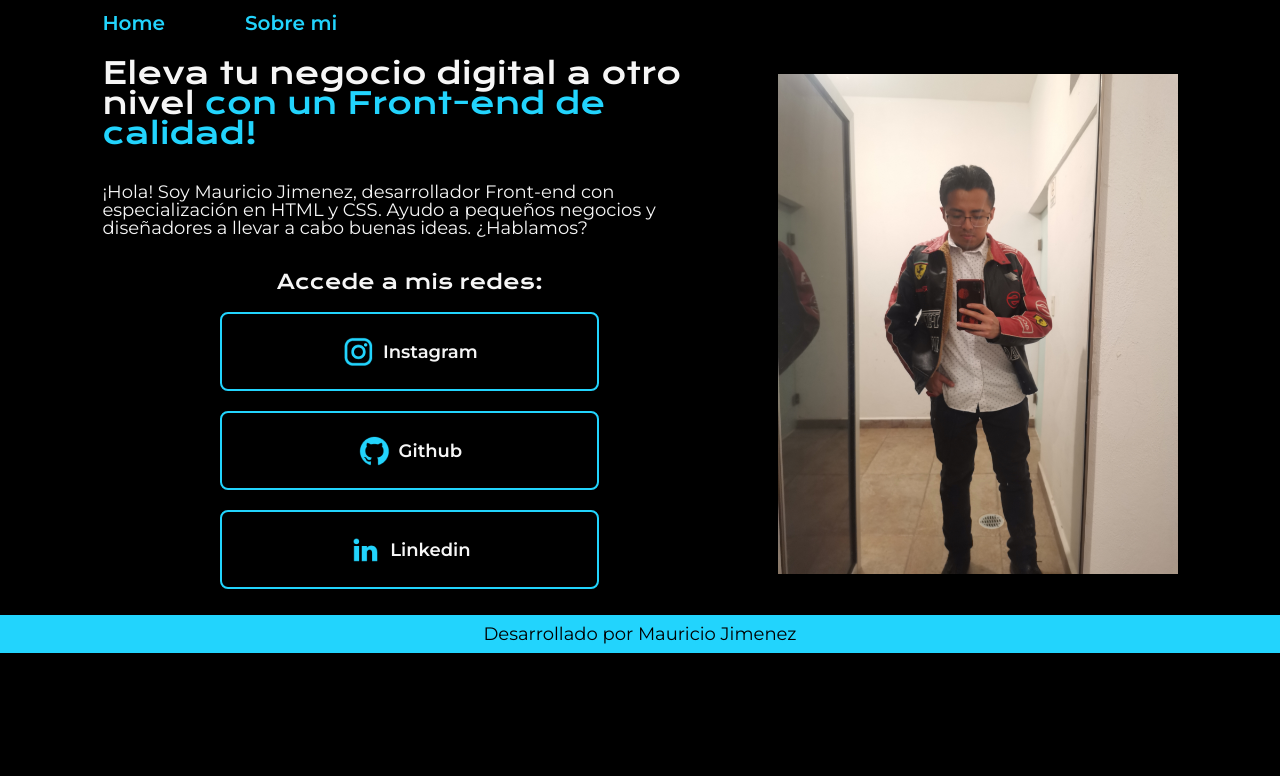
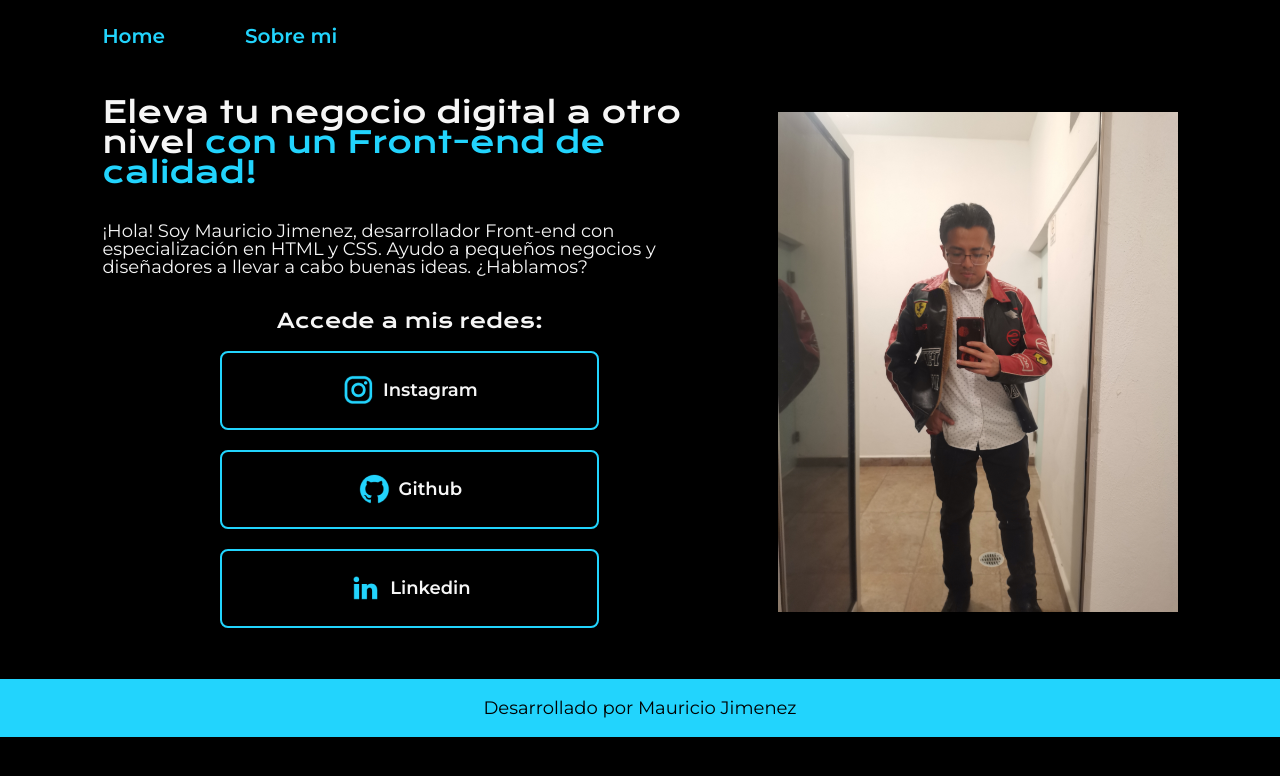
Before and after one commit to Mauricio658/Alura_Portafolio, a plain HTML site: page index.html in a window 1280 px wide. Drawn offline with nearby package versions, Linux system fonts and the light colour scheme.

Commit message:
Ajustando vista del footer

```diff
--- a/styles/style.css
+++ b/styles/style.css
@@ -17,7 +17,7 @@ body{
 }
 
 .header{
-    padding: 1% 0% 0% 8%;
+    padding: 2% 0% 0% 8%;
 
 }
 .header_menu{
@@ -45,7 +45,7 @@ body{
 .presentacion{
     display: flex;
     align-items: center;
-    padding: 2% 8%;
+    padding: 4% 8%;
     justify-content: space-between;
 }
 
@@ -105,7 +105,7 @@ body{
 
 .footer{
     background-color: var(--color-terciario);
-    padding: 10px;
+    padding: 20px;
     text-align: center;
     color: var(--color-primario);
     font-family:var(--fuente-montserrat) ;
```
